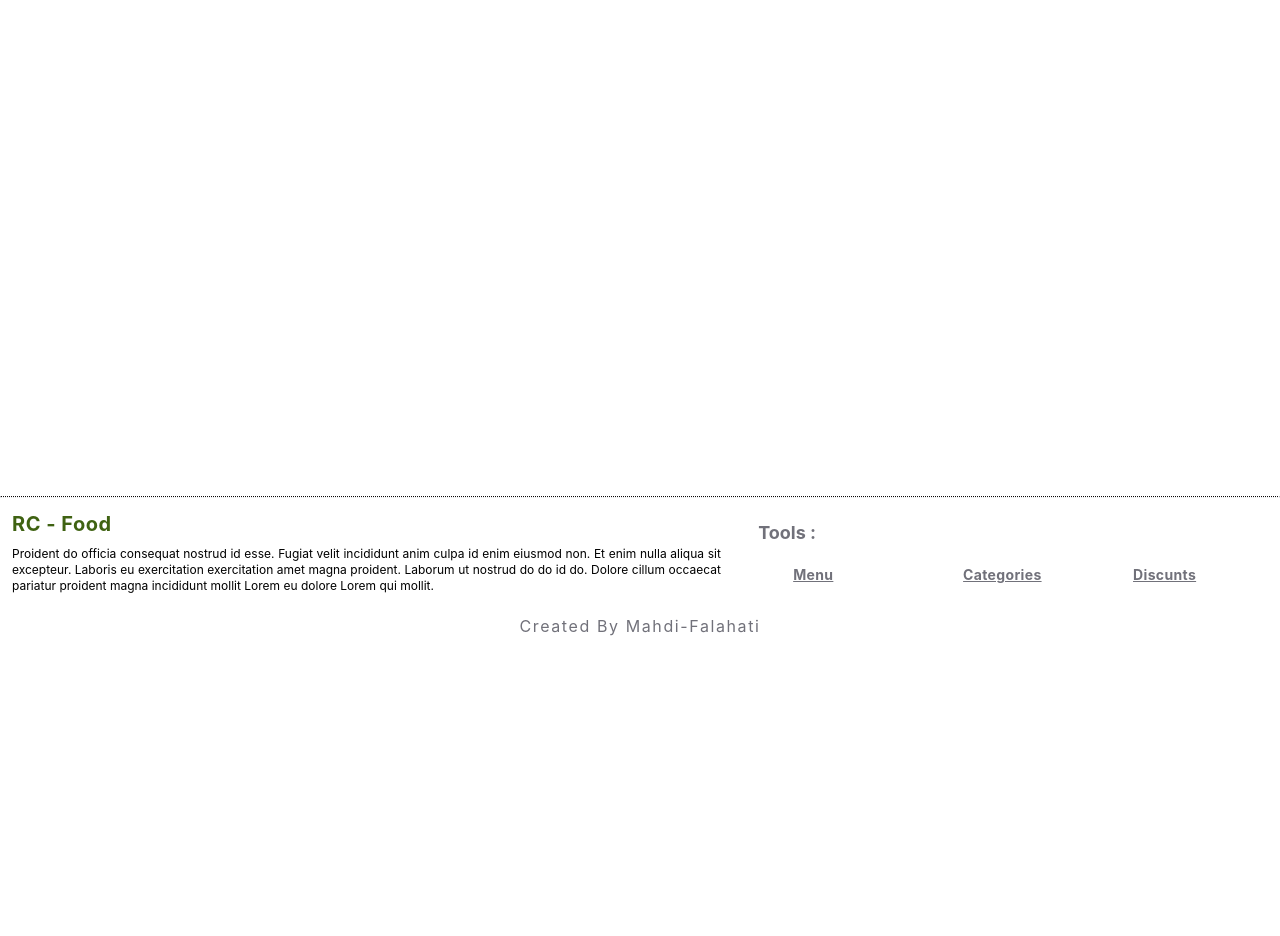
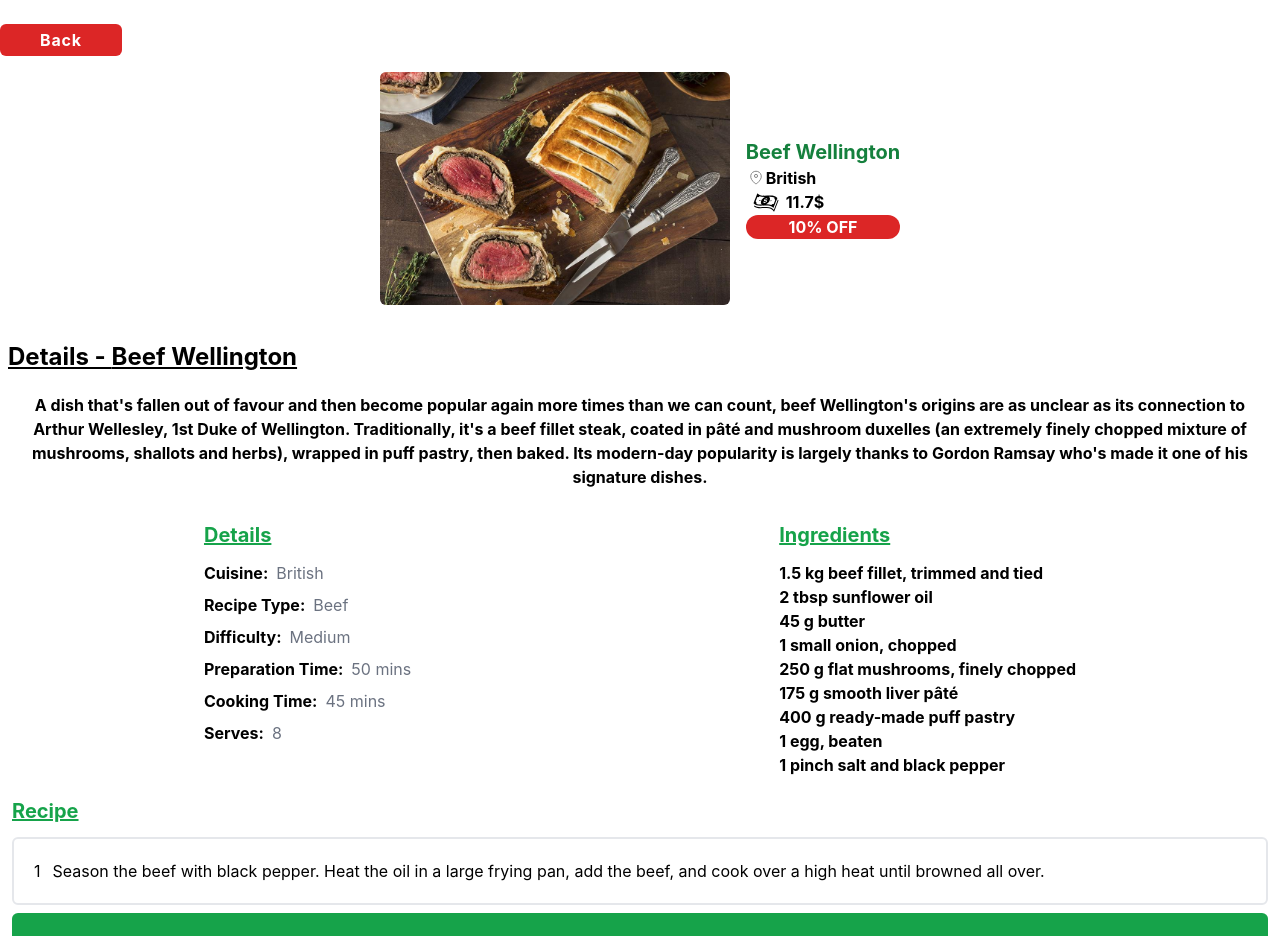
Before and after one commit to Mahdi-Falahati/rc-food, a Next.js app: page /menu/1 in a window 1280 px wide. Shown: the part 100-1036 px from the top of the page. Before the commit the page ends 800 px from the top, so only its background shows below. Built offline with nearby package versions, Linux system fonts and the light colour scheme; data requests are answered from the project's data file.

Commit message:
complete details page

```diff
--- /dev/null
+++ b/components/template/DetailsPage.jsx
@@ -0,0 +1,107 @@
+import Location from "../icons/Location";
+import Dollar from "../icons/Dollar";
+import { useRouter } from "next/router";
+
+export default function DetailsPage({ data }) {
+  const router = useRouter();
+  const {
+    id,
+    name,
+    price,
+    discount,
+    introduction,
+    details,
+    ingredients,
+    recipe,
+  } = data;
+  return (
+    <div>
+      <button
+        onClick={router.back}
+        className="bg-red-600 mt-14 hover:bg-red-900 transition-all text-white rounded-md px-10 py-1 font-bold tracking-wider"
+      >
+        Back
+      </button>
+      <div className="flex flex-col sm:flex-row justify-center items-center">
+        <img
+          src={`/images/${id}.jpeg`}
+          alt={name}
+          className="w-[200px] md:w-[350px] rounded-md my-4"
+        />
+        <div className="my-4 font-bold flex ml-4 flex-col justify-around">
+          <h3 className="text-green-700 text-xl">{name}</h3>
+          <span className="text smfont-thin flex items-center">
+            <Location />
+            {details[0].Cuisine}
+          </span>
+          <span className="flex items-center">
+            <Dollar />
+            {discount ? (price * (100 - discount)) / 100 : price}$
+          </span>
+          {discount ? (
+            <span className="bg-red-600 text-white rounded-2xl text-center">
+              {discount}% OFF
+            </span>
+          ) : null}
+        </div>
+      </div>
+      <h2 className="text-2xl ml-2 underline font-bold my-5">
+        Details - {name}
+      </h2>
+
+      <div className="text-center my-4 font-bold px-3">
+        <p>{introduction}</p>
+      </div>
+      <section className="flex justify-around px-5 sm:items-start sm:flex-row flex-col my-5">
+        <div>
+          <h4 className="text-xl underline text-green-600 font-bold my-3">
+            Details
+          </h4>
+          <ul>
+            {details.map((detail, index) => (
+              <li key={index} className="flex my-2">
+                <p className="font-bold mr-2">{Object.keys(detail)[0]}: </p>
+                <span className="text-gray-500">
+                  {Object.values(detail)[0]}
+                </span>
+              </li>
+            ))}
+          </ul>
+        </div>
+        <div>
+          <h4 className="text-xl underline text-green-600 font-bold my-3">
+            Ingredients
+          </h4>
+          <ul>
+            {ingredients.map((item, index) => (
+              <li key={index}>
+                <p className="font-bold">{item}</p>
+              </li>
+            ))}
+          </ul>
+        </div>
+      </section>
+      <div className="px-3">
+        <h4 className="text-xl underline text-green-600 font-bold my-3">
+          Recipe
+        </h4>
+        {recipe.map((item, index) => (
+          <div
+            key={index}
+            className={`flex p-5 rounded-md text-justify my-2 ${
+              index % 2 ? `bg-green-600 text-white` : `bg-white border-2`
+            }`}
+          >
+            <span className="mr-3">{index + 1}</span>
+            <p>{item}</p>
+          </div>
+        ))}
+      </div>
+      <div className="flex justify-center">
+        <button className="my-5 w-[250px] transition-colors rounded-md hover:bg-green-700  bg-orange-500 text-white tracking-widest font-bold text-center py-3">
+          Add to Cart
+        </button>
+      </div>
+    </div>
+  );
+}
```
